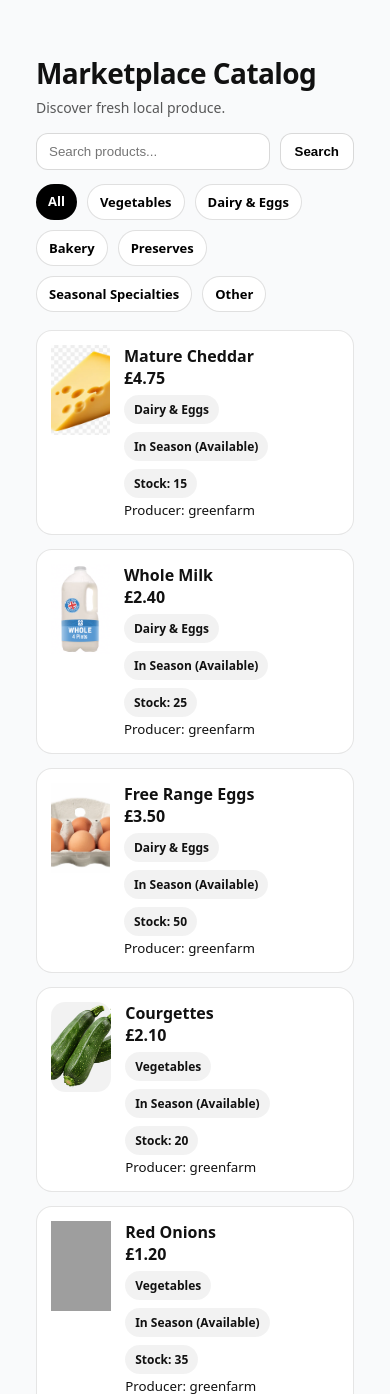
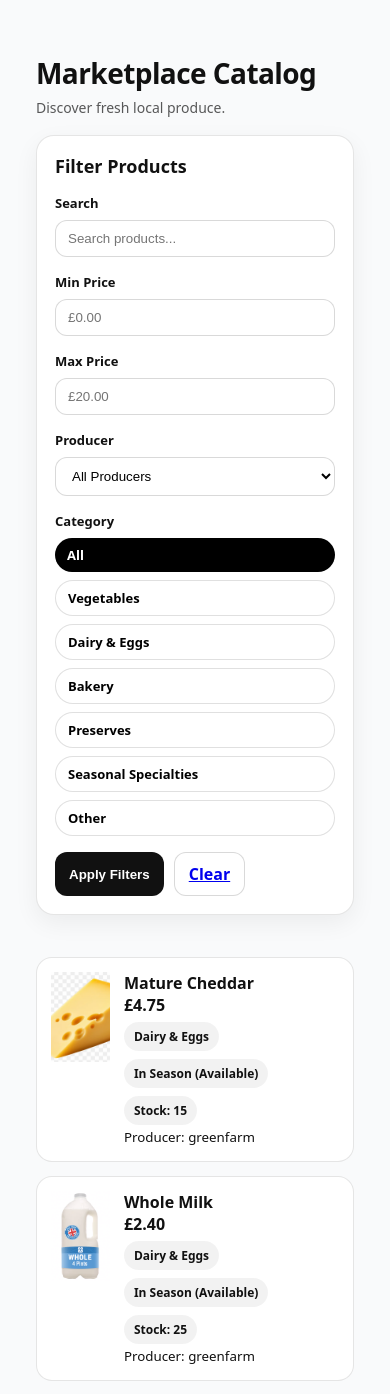
Before and after one commit to Diogo7Santos/desd, a Django app: page /catalog/ in a window 390 px wide. Shown: the part 65-1459 px from the top of the page. Run offline with Django 5.2, Linux system fonts and the light colour scheme; data comes from the database, SQL or seed files in the repository; grey boxes are pictures that could not be loaded.

Commit message:
filter search

```diff
--- a/backend/catalog/views.py
+++ b/backend/catalog/views.py
@@ -46,6 +46,61 @@ def _available_products_qs():
     return Product.objects.filter(availability=Product.Availability.AVAILABLE)
 
 
+def _producer_filter_options():
+    """
+    Producer dropdown options for the customer-facing catalog filter.
+    Only includes producers who currently have available products.
+    """
+    return (
+        _available_products_qs()
+        .select_related("producer")
+        .values("producer__id", "producer__username")
+        .distinct()
+        .order_by("producer__username")
+    )
+
+
+def _apply_catalog_filters(request: HttpRequest, products):
+    """
+    Applies customer-facing catalog filters:
+    - search query
+    - minimum price
+    - maximum price
+    - selected producer
+    """
+    search_query = (request.GET.get("q") or "").strip()
+    min_price = (request.GET.get("min_price") or "").strip()
+    max_price = (request.GET.get("max_price") or "").strip()
+    selected_producer = (request.GET.get("producer") or "").strip()
+
+    if search_query:
+        products = products.filter(
+            Q(name__icontains=search_query)
+            | Q(description__icontains=search_query)
+            | Q(producer__username__icontains=search_query)
+            | Q(producer__first_name__icontains=search_query)
+            | Q(producer__last_name__icontains=search_query)
+        )
+
+    if min_price:
+        products = products.filter(price__gte=min_price)
+
+    if max_price:
+        products = products.filter(price__lte=max_price)
+
+    if selected_producer:
+        products = products.filter(producer_id=selected_producer)
+
+    filter_context = {
+        "search_query": search_query,
+        "min_price": min_price,
+        "max_price": max_price,
+        "selected_producer": selected_producer,
+    }
+
+    return products, filter_context
+
+
 # ----------------------------
 # Customer-facing views
 # ----------------------------
@@ -56,10 +111,15 @@ def product_list(request: HttpRequest) -> HttpResponse:
         .select_related("producer")
         .order_by("-created_at")
     )
+
+    products, filter_context = _apply_catalog_filters(request, products)
+
     context = {
         "products": products,
         "selected_category": None,
         "categories": Product.Category.choices,
+        "producers": _producer_filter_options(),
+        **filter_context,
     }
     return render(request, "pages/product_list.html", context)
 
@@ -76,10 +136,14 @@ def category_list(request: HttpRequest, category: str) -> HttpResponse:
         .order_by("-created_at")
     )
 
+    products, filter_context = _apply_catalog_filters(request, products)
+
     context = {
         "products": products,
         "selected_category": category,
         "categories": Product.Category.choices,
+        "producers": _producer_filter_options(),
+        **filter_context,
     }
     return render(request, "pages/product_list.html", context)
 
--- a/frontend/static/css/product_list.css
+++ b/frontend/static/css/product_list.css
@@ -161,3 +161,74 @@
   @media (min-width: 1100px) {
     .product-card { grid-column: span 4; }
   }
+
+/* FILTER SIDEBAR LAYOUT    */
+
+.catalog-layout {
+  display: grid;
+  grid-template-columns: 260px 1fr;
+  gap: 24px;
+  align-items: flex-start;
+}
+
+.filter-card {
+  position: sticky;
+  top: 90px;
+  padding: 18px;
+  border-radius: 18px;
+  border: 1px solid rgba(0,0,0,0.1);
+  background: white;
+  box-shadow: 0 8px 24px rgba(0,0,0,0.06);
+}
+
+.filter-card h2 {
+  margin: 0 0 16px;
+  font-size: 18px;
+}
+
+.filter-group {
+  display: flex;
+  flex-direction: column;
+  gap: 8px;
+  margin-bottom: 16px;
+}
+
+.filter-group label {
+  font-size: 13px;
+  font-weight: 700;
+}
+
+.filter-input {
+  width: 100%;
+  padding: 10px 12px;
+  border-radius: 12px;
+  border: 1px solid rgba(0,0,0,0.15);
+  background: white;
+}
+
+.filter-actions {
+  display: flex;
+  gap: 10px;
+  flex-wrap: wrap;
+}
+
+.catalog-results {
+  min-width: 0;
+}
+
+.producer-dashboard-link {
+  display: flex;
+  justify-content: flex-end;
+  margin-bottom: 12px;
+}
+
+/* Mobile responsiveness */
+@media (max-width: 900px) {
+  .catalog-layout {
+    grid-template-columns: 1fr;
+  }
+
+  .filter-card {
+    position: static;
+  }
+}
--- a/frontend/templates/pages/product_list.html
+++ b/frontend/templates/pages/product_list.html
@@ -11,31 +11,82 @@
 <div class="catalog-wrap">
 
   <div class="catalog-header">
-    <div class="catalog-header-top">
-
     <div class="catalog-title">
       <h1>Marketplace Catalog</h1>
       <p class="catalog-subtitle">
         Discover fresh local produce.
       </p>
     </div>
-
-      <form class="search-bar" method="get" action="{% url 'catalog:product_search' %}">
-        <input class="search-input" type="search" name="q"
-               placeholder="Search products..." />
-        <button class="btn" type="submit">Search</button>
-      </form>
-
-      {% if request.user.is_authenticated and request.user.role == "PRODUCER" %}
-        <a class="btn btn-primary"
-           href="{% url 'catalog:producer_products' %}">
-          Producer Dashboard
-        </a>
-      {% endif %}
-
   </div>
 
-    <div class="filters">
+  <div class="catalog-layout">
+
+    <!-- Left Filter Card -->
+    <aside class="filter-card">
+      <h2>Filter Products</h2>
+
+      <form method="get" action="{% url 'catalog:product_list' %}">
+
+        <div class="filter-group">
+          <label for="q">Search</label>
+          <input
+            id="q"
+            class="filter-input"
+            type="search"
+            name="q"
+            placeholder="Search products..."
+            value="{{ search_query|default:'' }}"
+          >
+        </div>
+
+        <div class="filter-group">
+          <label for="min_price">Min Price</label>
+          <input
+            id="min_price"
+            class="filter-input"
+            type="number"
+            name="min_price"
+            placeholder="£0.00"
+            step="0.01"
+            min="0"
+            value="{{ min_price|default:'' }}"
+          >
+        </div>
+
+        <div class="filter-group">
+          <label for="max_price">Max Price</label>
+          <input
+            id="max_price"
+            class="filter-input"
+            type="number"
+            name="max_price"
+            placeholder="£20.00"
+            step="0.01"
+            min="0"
+            value="{{ max_price|default:'' }}"
+          >
+        </div>
+
+        <div class="filter-group">
+          <label for="producer">Producer</label>
+          <select id="producer" name="producer" class="filter-input">
+            <option value="">All Producers</option>
+
+            {% for producer in producers %}
+              <option value="{{ producer.producer__id }}"
+                {% if selected_producer|stringformat:"s" == producer.producer__id|stringformat:"s" %}
+                  selected
+                {% endif %}
+              >
+                {{ producer.producer__username }}
+              </option>
+            {% endfor %}
+          </select>
+        </div>
+
+        <div class="filter-group">
+          <label>Category</label>
+
           <a class="chip {% if not selected_category %}chip-active{% endif %}"
              href="{% url 'catalog:product_list' %}">
             All
@@ -48,7 +99,31 @@
             </a>
           {% endfor %}
         </div>
+
+        <div class="filter-actions">
+          <button class="btn btn-primary" type="submit">
+            Apply Filters
+          </button>
+
+          <a class="btn" href="{% url 'catalog:product_list' %}">
+            Clear
+          </a>
         </div>
+
+      </form>
+    </aside>
+
+    <!-- Product Results -->
+    <section class="catalog-results">
+
+      {% if request.user.is_authenticated and request.user.role == "PRODUCER" %}
+        <div class="producer-dashboard-link">
+          <a class="btn btn-primary"
+             href="{% url 'catalog:producer_products' %}">
+            Producer Dashboard
+          </a>
+        </div>
+      {% endif %}
 
       {% if products %}
         <div class="catalog-grid">
@@ -84,5 +159,9 @@
         <p>No products found.</p>
       {% endif %}
 
+    </section>
+
+  </div>
+
 </div>
 {% endblock %}
```
Lines whose indentation alone changed are shown as unchanged.
